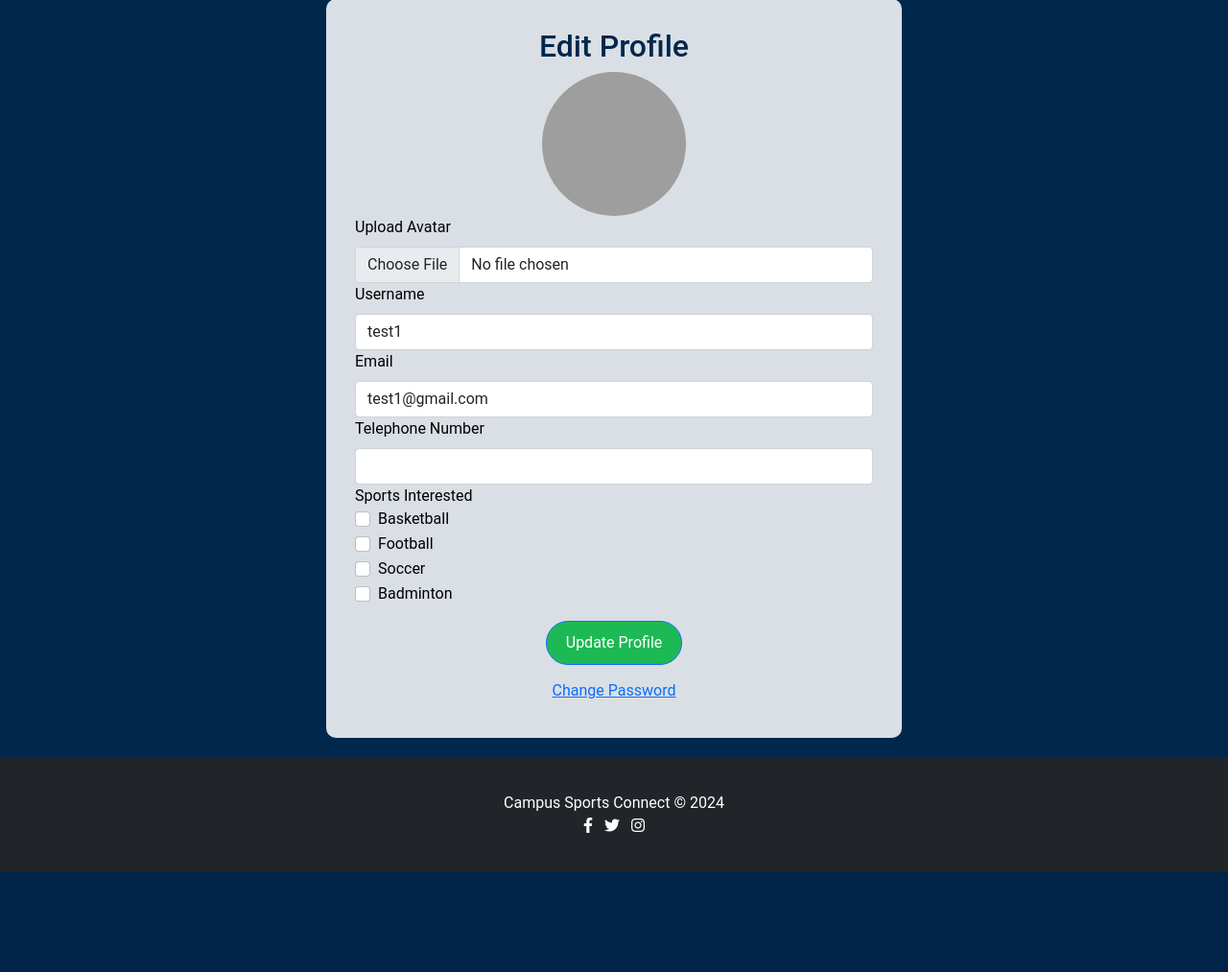
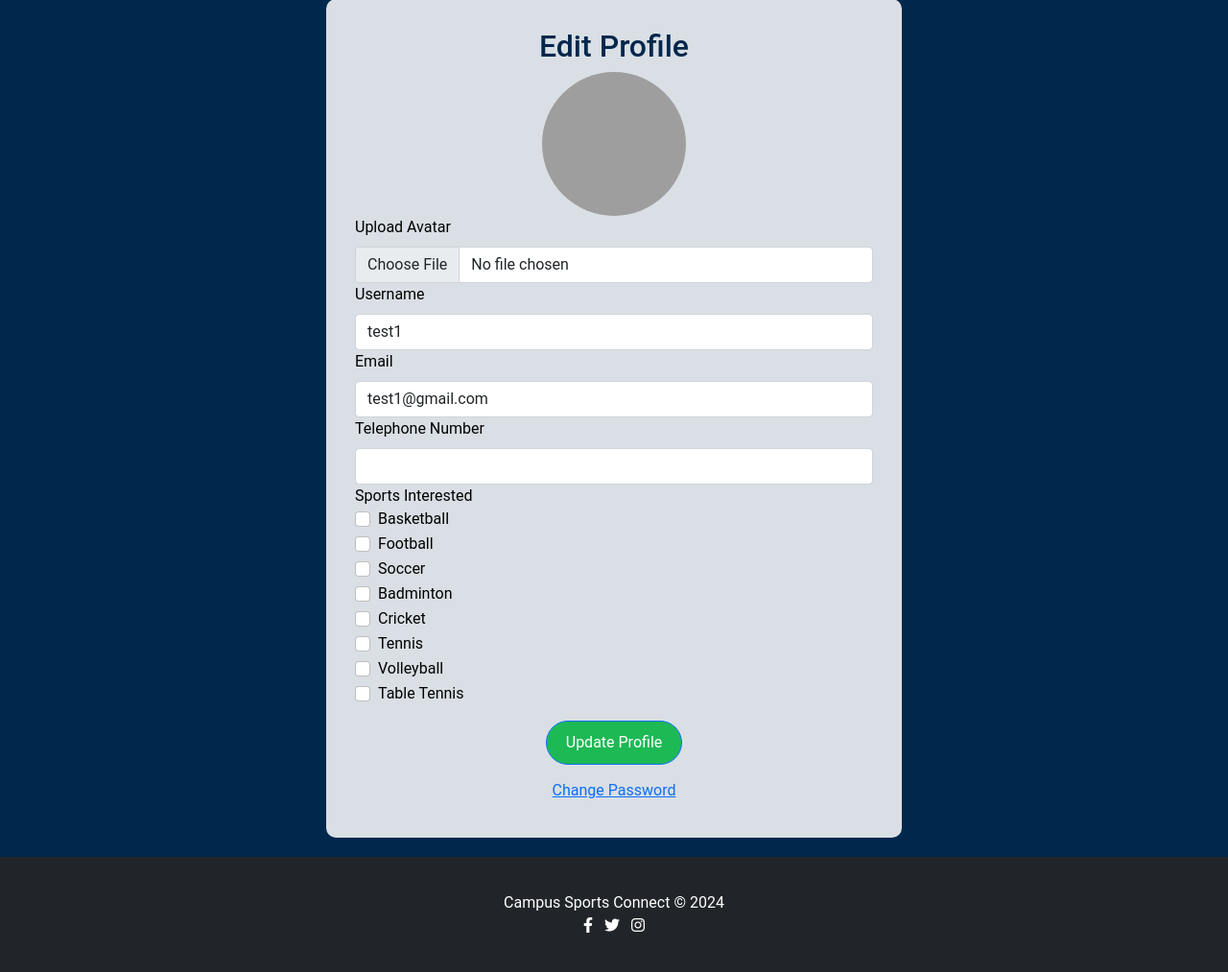
Before and after one commit to YueminYu/campus-sport-connect, a Flask app: page /edit_profile in a window 1280 px wide. Shown: the part 117-1130 px from the top of the page at 96% size. Before the commit the page ends 1026 px from the top, so only its background shows below. Run offline with Flask 3, Linux system fonts and the light colour scheme; a user stored in the database is signed in; some libraries are stand-ins or nearby versions; grey boxes are pictures that could not be loaded.

Commit message:
add sprots options in edit_profile page

```diff
--- a/app/forms.py
+++ b/app/forms.py
@@ -129,6 +129,10 @@ class EditProfileForm(FlaskForm):
     football = BooleanField('Football')
     soccer = BooleanField('Soccer')
     badminton = BooleanField('Badminton')
+    cricket = BooleanField('Cricket')
+    tennis = BooleanField('Tennis')
+    volleyball = BooleanField('Volleyball')
+    table_tennis = BooleanField('Table Tennis')
 
     submit = SubmitField('Update Profile')
 
--- a/app/routes.py
+++ b/app/routes.py
@@ -191,6 +191,14 @@ def edit_profile():
             sports_selected.append('Soccer')
         if form.badminton.data:
             sports_selected.append('Badminton')
+        if form.cricket.data:
+            sports_selected.append('Cricket')
+        if form.tennis.data:
+            sports_selected.append('Tennis')
+        if form.volleyball.data:
+            sports_selected.append('Volleyball')
+        if form.table_tennis.data:
+            sports_selected.append('Table Tennis')
 
         current_user.preferred_sport = ', '.join(sports_selected)
 
@@ -206,6 +214,10 @@ def edit_profile():
         form.football.data = 'Football' in (current_user.preferred_sport or '')
         form.soccer.data = 'Soccer' in (current_user.preferred_sport or '')
         form.badminton.data = 'Badminton' in (current_user.preferred_sport or '')
+        form.cricket.data = 'Cricket' in (current_user.preferred_sport or '')
+        form.tennis.data = 'Tennis' in (current_user.preferred_sport or '')
+        form.volleyball.data = 'Volleyball' in (current_user.preferred_sport or '')
+        form.table_tennis.data = 'Table Tennis' in (current_user.preferred_sport or '')
 
     return render_template('edit_profile.html', form=form)
 
--- a/app/templates/edit_profile.html
+++ b/app/templates/edit_profile.html
@@ -56,6 +56,22 @@
             {{ form.badminton(class="form-check-input") }}
             {{ form.badminton.label(class="form-check-label") }}
         </div>
+        <div class="form-check">
+            {{ form.cricket(class="form-check-input") }}
+            {{ form.cricket.label(class="form-check-label") }}
+        </div>
+        <div class="form-check">
+            {{ form.tennis(class="form-check-input") }}
+            {{ form.tennis.label(class="form-check-label") }}
+        </div>
+        <div class="form-check">
+            {{ form.volleyball(class="form-check-input") }}
+            {{ form.volleyball.label(class="form-check-label") }}
+        </div>
+        <div class="form-check">
+            {{ form.table_tennis(class="form-check-input") }}
+            {{ form.table_tennis.label(class="form-check-label") }}
+        </div>
 
         <div class="text-center mt-3">
             {{ form.submit(class="btn btn-primary") }}
```
Also changed, not shown: instance/site.db.
